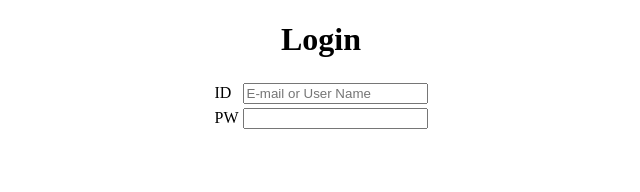
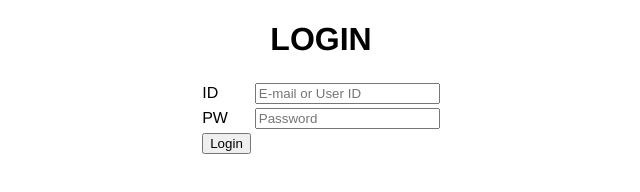
Before and after one commit to OneITI37/Cerovix-Chatr, a plain HTML site: page login-helper.html in a window 1280 px wide. Shown: the whole page, without its empty margins (319-959 px from the left). Drawn offline with Linux system fonts and the light colour scheme.

Commit message:
Update login-helper.html
Minor fixes

```diff
--- a/login-helper.html
+++ b/login-helper.html
@@ -1,16 +1,16 @@
 <!DOCTYPE html>
 <html lang="en">
 <body>
-  <div align="center">
-    <h1>Login</h1>
-    <form method="post">
+  <div align="center" style="font-family: Helvetica, Arial, sans-serif;">
+    <h1>LOGIN</h1>
+    <form method="post" name="login_form">
       <table border="0">
         <tr>
           <td>
             <label for="identifier">ID</label>
           </td>
           <td>
-            <input type="text" name="identifier" id="identifier" placeholder="E-mail or User Name" maxlength="32" />
+            <input type="text" name="identifier" id="identifier" placeholder="E-mail or User ID" maxlength="32" />
           </td>
         </tr>
         <tr>
@@ -18,7 +18,14 @@
             <label for="password">PW</label>
           </td>
           <td>
-            <input type="password" name="password" id="password" />
+            <input type="password" name="password" id="password" placeholder="Password" />
+          </td>
+        </tr>
+        <tr>
+          <td>
+            <button onclick="document.login_form.submit();">
+              Login
+            </button>
           </td>
         </tr>
       </table>
```
